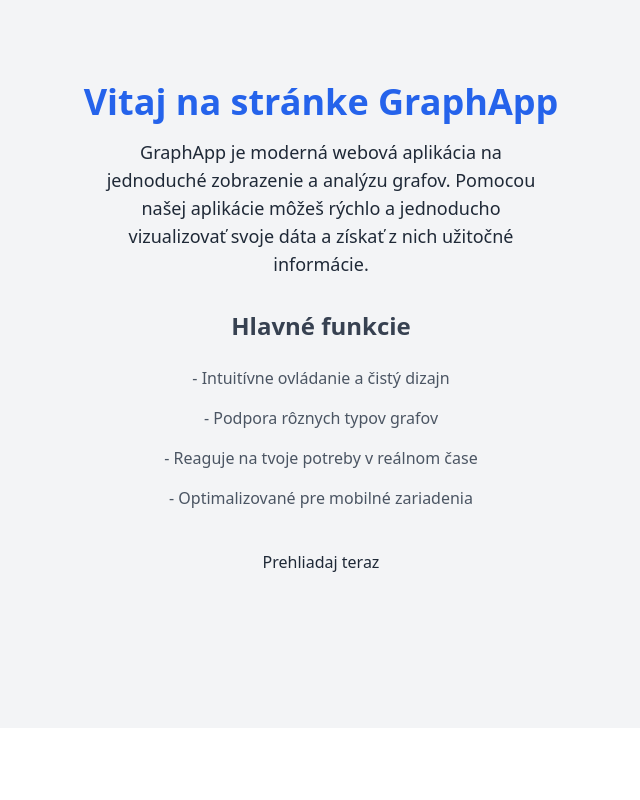
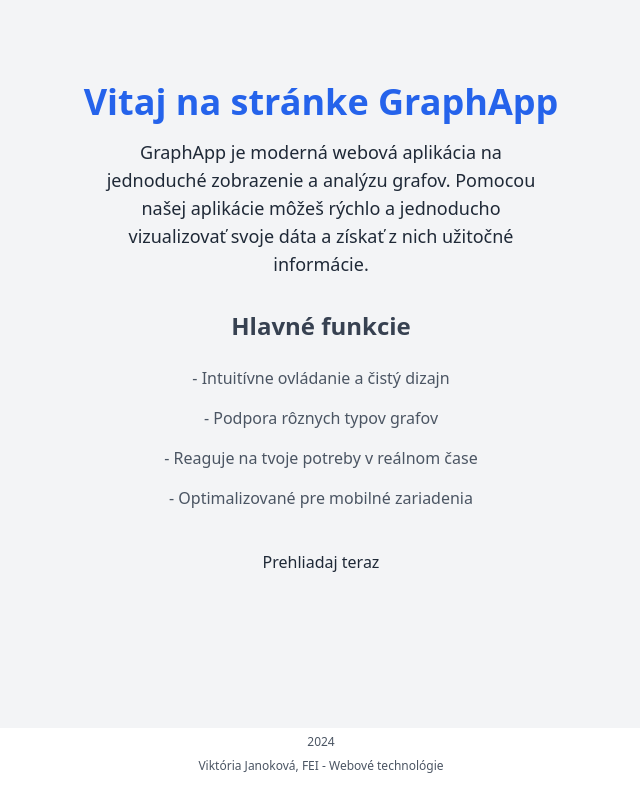
Before and after one commit to dejvidEm/charts_vue, a React (Vite) app: page / in a window 1280 px wide. Shown: the part 184-984 px from the top of the page, without its empty margins (319-959 px from the left). Before the commit the page ends 912 px from the top, so only its background shows below. Built offline with nearby package versions, Linux system fonts and the light colour scheme.

Commit message:
footer added

```diff
--- a/src/App.tsx
+++ b/src/App.tsx
@@ -2,12 +2,14 @@ import React from 'react';
 import { BrowserRouter as Router } from 'react-router-dom';
 import Navbar from './components/Navbar';
 import AppRouter from './AppRouter';
+import Footer from './components/Footer';
 
 const App: React.FC = () => {
     return (
         <Router>
             <Navbar />
             <AppRouter />
+            <Footer/>
         </Router>
     );
 };
--- /dev/null
+++ b/src/components/Footer.tsx
@@ -0,0 +1,10 @@
+export default function Footer() {
+    return (
+      <footer className='mb-6 px-4 text-center text-gray-600'>
+          <small className='text-xs'>
+              2024<br/>
+              Viktória Janoková, FEI - Webové technológie
+          </small>
+      </footer>
+    )
+  }
--- a/src/components/Stranka1.tsx
+++ b/src/components/Stranka1.tsx
@@ -78,7 +78,7 @@ const DynamicXMLChart: React.FC = () => {
   }, []);
 
   return (
-    <div className="container mx-auto px-4 mt-28 py-8">
+    <div className="container mx-auto px-4 mt-28 mb-4 py-8">
       <div className="flex flex-wrap justify-center gap-6 mb-6">
         {data.map((zaznam, index) => {
           const chartData = [
```
